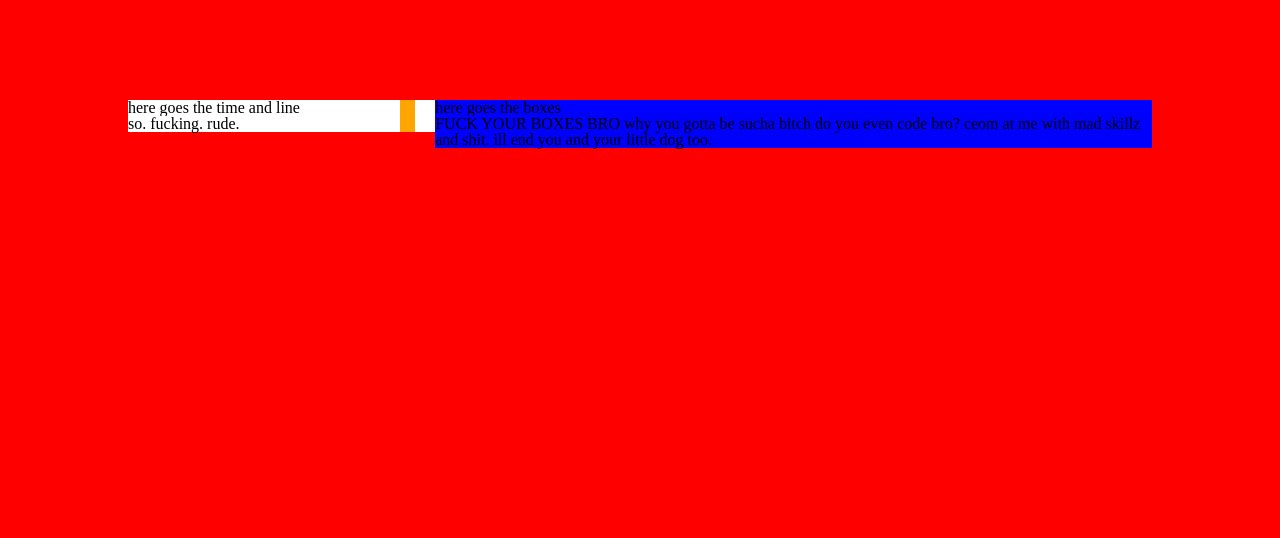
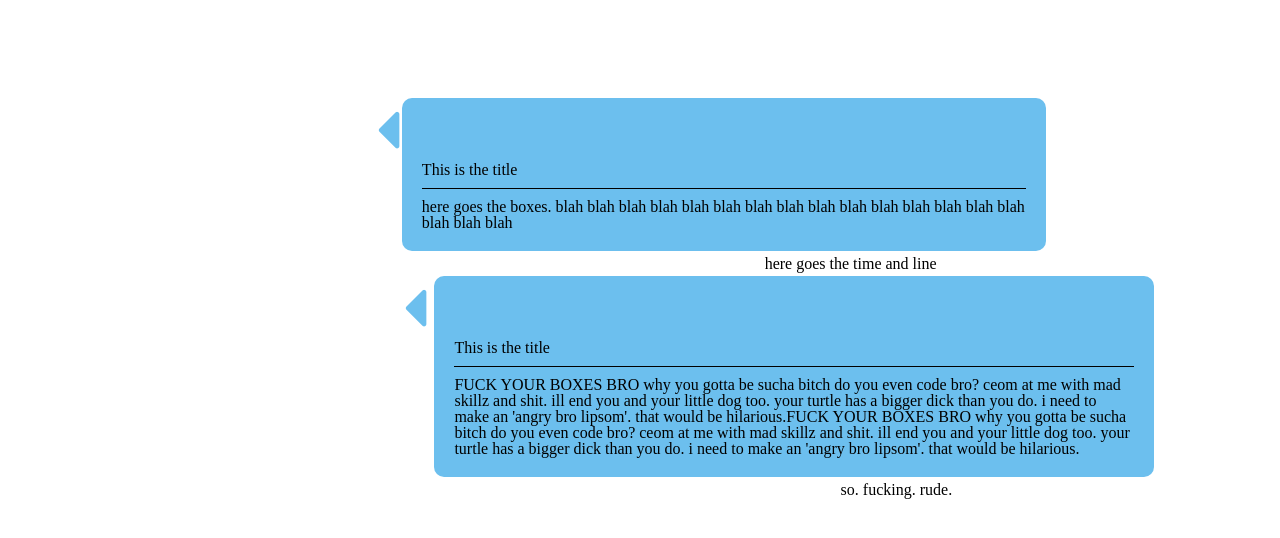
Before and after one commit to BestMattEver/Vertical_Timeline, a plain HTML site: page index.html in a window 1280 px wide. Drawn offline with Linux system fonts and the light colour scheme.

Commit message:
textboxes coming along, but the timeline is

```diff
--- a/assets/css/index.css
+++ b/assets/css/index.css
@@ -1,8 +1,13 @@
-body {position:absolute; width: 80%; margin-left: 10%; margin-top: 100px; background-color: #ff0000}
-.left {/* */}
+body {position:absolute; width: 80%; margin-left: 10%; margin-top: 100px; background-color: #ffffff}
 
-.line {background-color:orange; width: 5%; float: right; margin-right: 20px}
+section {background-color: #ffffff; height: auto; display: inline-block; overlow: auto; margin: -2px}
 
-article {display: inline; position: relative; width: 70%; background-color: #0000ff; float: right}
+.line {background-color:#AFDCF8; width: 15px; height: 100%; float: right; margin-right: 20px}
 
-aside {display: inline; position: relative; width: 30%; height: 100%; background-color: #ffffff; float: right}
+section article {display: block; position: relative; width: 70%; background-color: #6CBFEE; float: right; border-radius: 10px; box-sizing: border-box; padding-bottom:20px; padding-right:20px; padding-left:20px;}
+
+section aside {display: inline-block; width: 30%; background-color: #ffffff; float: right; border-right: 10px #AFDCF8; margin:5px; box-sizing: border-box;}
+
+div.caret{position:relative; display: inline; right: 7.5%; bottom: 45%; color: #6CBFEE; border: 1px #ffffff;}
+
+div.boxtitle {border-bottom: 1px solid; padding-bottom: 10px; margin-bottom:10px}
--- a/index.html
+++ b/index.html
@@ -2,24 +2,32 @@
 <html>
   <head>
     <title>Yo dawg, this is a vertical timeline!</title>
+    <link rel="stylesheet" href="https://maxcdn.bootstrapcdn.com/font-awesome/4.5.0/css/font-awesome.min.css">
     <link rel="stylesheet" href="assets/css/MeyerCSSReset.css">
     <link rel="stylesheet" href="assets/css/index.css">
   </head>
   <body>
     <!--this <section> is one wordbubble/datetime line complex-->
     <section>
-      <article>here goes the boxes
+      <article>
+        <div class="caret"><i class="fa fa-caret-left fa-4x"></i></div>
+        <div class ="boxtitle">This is the title</div>
+        here goes the boxes. blah blah blah blah blah blah blah blah blah blah blah blah blah blah blah blah blah blah
       </article>
       <aside>here goes the time and line
-        <div class="line">&nbsp;</div>
+      <!--<div class="line">&nbsp;</div>-->
       </aside>
     </section>
     <!--datebubble end-->
     <section>
-      <article>FUCK YOUR BOXES BRO why you gotta be sucha bitch do you even code bro? ceom at me with mad skillz and shit. ill end you and your little dog too.
+      <article>
+        <div class="caret"><i class="fa fa-caret-left fa-4x"></i></div>
+        <div class ="boxtitle">This is the title</div>
+        FUCK YOUR BOXES BRO why you gotta be sucha bitch do you even code bro? ceom at me with mad skillz and shit. ill end you and your little dog too. your turtle has a bigger dick than you do. i need to make an 'angry bro lipsom'. that would be hilarious.FUCK YOUR BOXES BRO why you gotta be sucha bitch do you even code bro? ceom at me with mad skillz and shit. ill end you and your little dog too. your turtle has a bigger dick than you do. i need to make an 'angry bro lipsom'. that would be hilarious.
       </article>
       <aside>so. fucking. rude.
-        <div class="line">&nbsp;</div>
+        <!--<div class="line">&nbsp;</div>-->
+        <br class="clear" />
       </aside>
     </section>
   </body>
```
